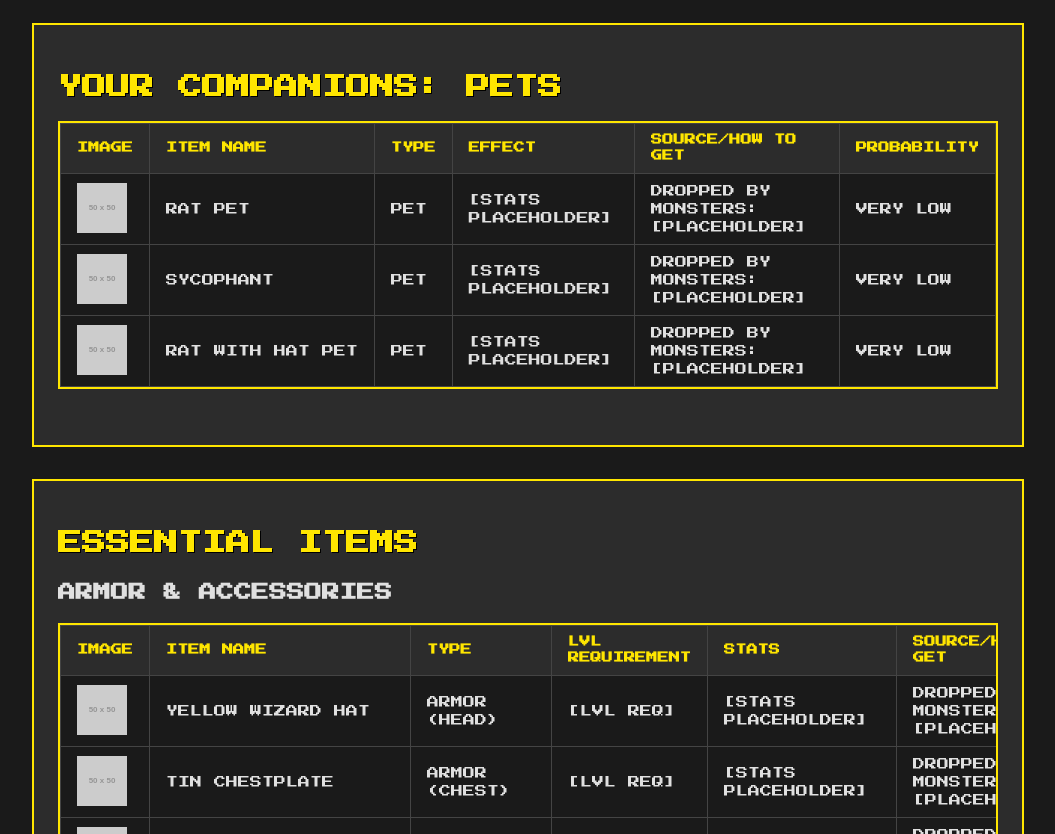
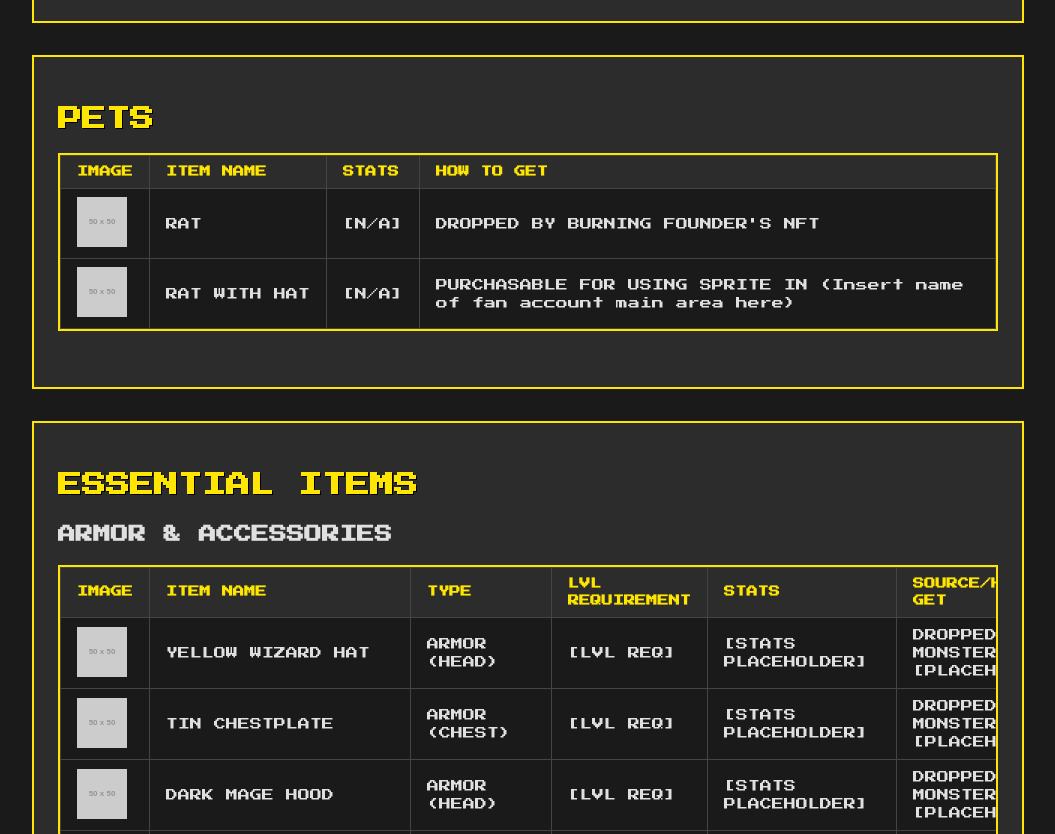
Before and after one commit to CaveageCode/GameGuide, a plain HTML site: page index.html in a window 1280 px wide. Shown: the part 1521-2355 px from the top of the page, without its empty margins (112-1167 px from the left). Drawn offline with Linux system fonts and the light colour scheme; placeholder pictures from the web are drawn by us.

Commit message:
Update index.html

```diff
--- a/index.html
+++ b/index.html
@@ -3,7 +3,7 @@
 <head>
     <meta charset="UTF-8">
     <meta name="viewport" content="width=device-width, initial-scale=1.0">
-    <title>Awesome Spriteland Guide</title>
+    <title>Spriteland Fan Game Guide</title>
     <!-- Pixelated 8-bit font from Google Fonts -->
     <link href="https://fonts.googleapis.com/css2?family=Press+Start+2P&display=swap" rel="stylesheet">
     <style>
@@ -342,7 +342,7 @@
     <header>
         <div class="container">
             <h1>
-                SPRITELAND GAME GUIDE
+                SPRITELAND </br></br>FAN GAME GUIDE
             </h1>
             <!-- Navigation -->
             <nav>
@@ -458,23 +458,20 @@
 
         <!-- Pets Section (New Top-Level Section) -->
         <section id="pets">
-            <h2>YOUR COMPANIONS: PETS</h2>
+            <h2>PETS</h2>
             <div class="table-container">
                 <table>
                     <thead>
                         <tr>
                             <th>IMAGE</th>
                             <th>ITEM NAME</th>
-                            <th>TYPE</th>
-                            <th>EFFECT</th>
-                            <th>SOURCE/HOW TO GET</th>
-                            <th>PROBABILITY</th>
+                            <th>STATS</th>
+                            <th>HOW TO GET</th>
                         </tr>
                     </thead>
                     <tbody>
-                        <tr><td><img src="https://placehold.co/50x50/1a1a1a/ffe600?text=PET" alt="Rat Pet" style="image-rendering: pixelated; width: 50px; height: 50px;"></td><td class="whitespace-nowrap">RAT PET</td><td>PET</td><td>[STATS PLACEHOLDER]</td><td>DROPPED BY MONSTERS: [PLACEHOLDER]</td><td>VERY LOW</td></tr>
-                        <tr><td><img src="https://placehold.co/50x50/1a1a1a/ffe600?text=PET" alt="Sycophant" style="image-rendering: pixelated; width: 50px; height: 50px;"></td><td class="whitespace-nowrap">SYCOPHANT</td><td>PET</td><td>[STATS PLACEHOLDER]</td><td>DROPPED BY MONSTERS: [PLACEHOLDER]</td><td>VERY LOW</td></tr>
-                        <tr><td><img src="https://placehold.co/50x50/1a1a1a/ffe600?text=PET" alt="Rat with Hat Pet" style="image-rendering: pixelated; width: 50px; height: 50px;"></td><td class="whitespace-nowrap">RAT WITH HAT PET</td><td>PET</td><td>[STATS PLACEHOLDER]</td><td>DROPPED BY MONSTERS: [PLACEHOLDER]</td><td>VERY LOW</td></tr>
+                        <tr><td><img src="https://placehold.co/50x50/1a1a1a/ffe600?text=PET" alt="Rat Pet" style="image-rendering: pixelated; width: 50px; height: 50px;"></td><td class="whitespace-nowrap">RAT</td><td>[N/A]</td><td>DROPPED BY BURNING FOUNDER'S NFT</td></tr>
+                        <tr><td><img src="https://placehold.co/50x50/1a1a1a/ffe600?text=PET" alt="Rat with Hat Pet" style="image-rendering: pixelated; width: 50px; height: 50px;"></td><td class="whitespace-nowrap">RAT WITH HAT</td><td>[N/A]</td><td>PURCHASABLE FOR USING SPRITE IN (Insert name of fan account main area here)</td></tr>
                     </tbody>
                 </table>
             </div>
```
